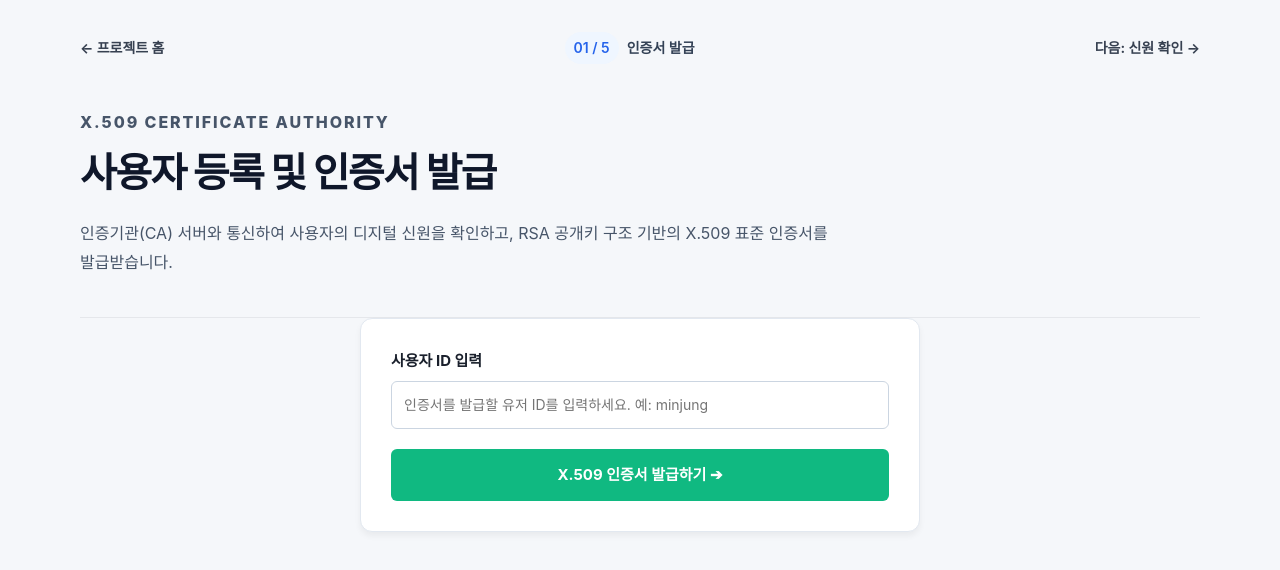
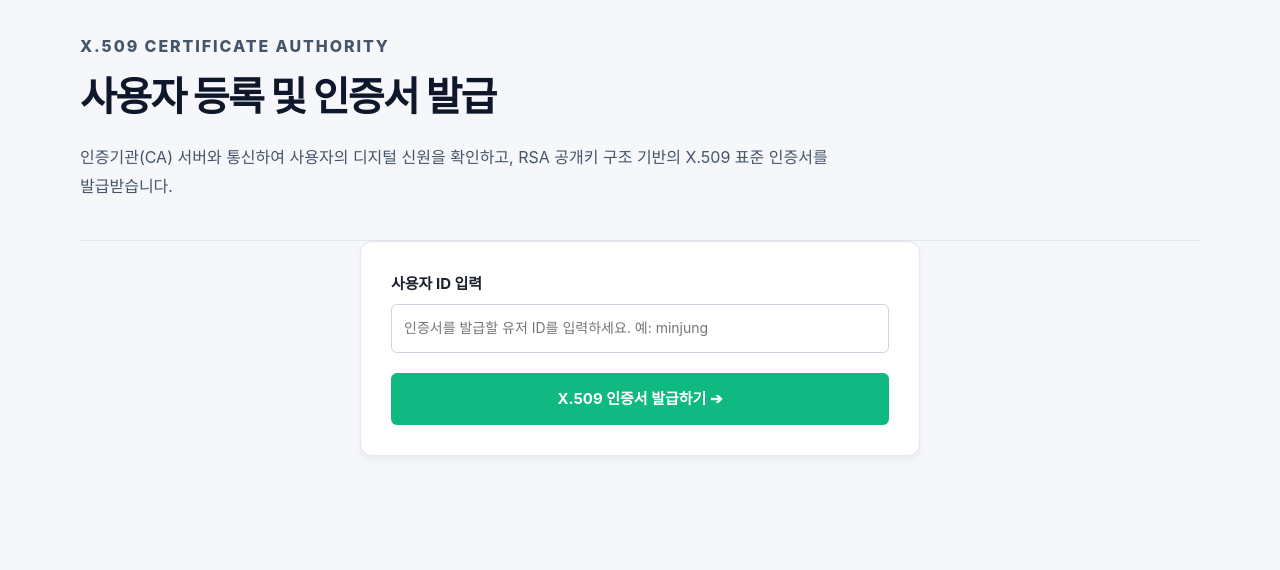
Before and after one commit to pmj2744/Security-Protocol, a Next.js app: page /cert-issue in a window 1280 px wide. Shown: the top 570 px of the page. Built offline with nearby package versions, Linux system fonts and the light colour scheme.

Commit message:
style: remove flow navigation buttons

```diff
--- a/src/app/cert-issue/page.tsx
+++ b/src/app/cert-issue/page.tsx
@@ -2,7 +2,6 @@
 
 import React, { useState } from 'react'
 import Link from 'next/link'
-import FlowNav from '@/components/FlowNav'
 
 export default function CertIssuePage() {
   const [userId, setUserId] = useState('')
@@ -35,7 +34,6 @@ export default function CertIssuePage() {
 
   return (
     <main className="site" style={{ paddingBottom: '80px' }}>
-      <FlowNav current="/cert-issue" />
 
       <header className="page-header">
         <div>
--- a/src/app/globals.css
+++ b/src/app/globals.css
@@ -911,57 +911,6 @@ textarea.placeholder {
   }
 }
 
-/* Project flow navigation */
-.flow-nav {
-  display: flex;
-  align-items: center;
-  justify-content: space-between;
-  gap: 16px;
-}
-
-.flow-nav-center {
-  display: flex;
-  align-items: center;
-  gap: 8px;
-  color: #64748b;
-  font-size: 13px;
-  font-weight: 600;
-}
-
-.flow-nav-step {
-  padding: 5px 9px;
-  border-radius: 999px;
-  background: #eff6ff;
-  color: #2563eb;
-}
-
-.flow-nav-title {
-  color: #334155;
-}
-
-.flow-nav-right {
-  display: flex;
-  align-items: center;
-  gap: 10px;
-}
-
-@media (max-width: 720px) {
-  .flow-nav {
-    flex-direction: column;
-    align-items: flex-start;
-  }
-
-  .flow-nav-center {
-    order: 2;
-  }
-
-  .flow-nav-right {
-    order: 3;
-    flex-direction: column;
-    align-items: flex-start;
-  }
-}
-
 /* Global typography normalization */
 :root {
   --font-main: 'Pretendard', 'Inter', 'Noto Sans KR', system-ui, -apple-system,
--- a/src/app/integrity-check/page.tsx
+++ b/src/app/integrity-check/page.tsx
@@ -2,7 +2,6 @@
 
 import { useState } from 'react'
 import Link from 'next/link'
-import FlowNav from '@/components/FlowNav'
 
 type IntegrityPacket = {
   message: string
@@ -66,7 +65,6 @@ export default function IntegrityCheckPage() {
 
   return (
     <main className="site">
-      <FlowNav current="/integrity-check" />
 
       <header className="page-header">
         <div>
--- a/src/components/FlowNav.tsx
+++ /dev/null
@@ -1,81 +0,0 @@
-import Link from 'next/link'
-
-type FlowStep = {
-  href: string
-  label: string
-  shortLabel: string
-}
-
-const flowSteps: FlowStep[] = [
-  {
-    href: '/cert-issue',
-    label: '사용자 등록 / 인증서 발급',
-    shortLabel: '인증서 발급',
-  },
-  {
-    href: '/identity-check',
-    label: '신원 확인 / MFA',
-    shortLabel: '신원 확인',
-  },
-  {
-    href: '/signature-login',
-    label: '전자서명 로그인',
-    shortLabel: '전자서명 로그인',
-  },
-  {
-    href: '/integrity-check',
-    label: '메시지 무결성 검증',
-    shortLabel: '무결성 검증',
-  },
-  {
-    href: '/steganography',
-    label: '암호화 / 스테가노그래피',
-    shortLabel: '스테가노그래피',
-  },
-]
-
-type FlowNavProps = {
-  current: string
-}
-
-export default function FlowNav({ current }: FlowNavProps) {
-  const currentIndex = flowSteps.findIndex((step) => step.href === current)
-
-  const previousStep = currentIndex > 0 ? flowSteps[currentIndex - 1] : null
-
-  const currentStep = currentIndex >= 0 ? flowSteps[currentIndex] : null
-
-  const nextStep =
-    currentIndex >= 0 && currentIndex < flowSteps.length - 1
-      ? flowSteps[currentIndex + 1]
-      : null
-
-  return (
-    <nav className="subnav flow-nav">
-      <Link href="/">← 프로젝트 홈</Link>
-
-      <div className="flow-nav-center">
-        {currentStep && (
-          <>
-            <span className="flow-nav-step">
-              {String(currentIndex + 1).padStart(2, '0')} / {flowSteps.length}
-            </span>
-            <span className="flow-nav-title">{currentStep.shortLabel}</span>
-          </>
-        )}
-      </div>
-
-      <div className="flow-nav-right">
-        {previousStep && (
-          <Link href={previousStep.href}>← 이전: {previousStep.shortLabel}</Link>
-        )}
-
-        {nextStep ? (
-          <Link href={nextStep.href}>다음: {nextStep.shortLabel} →</Link>
-        ) : (
-          <Link href="/">처음으로 돌아가기 →</Link>
-        )}
-      </div>
-    </nav>
-  )
-}
```
